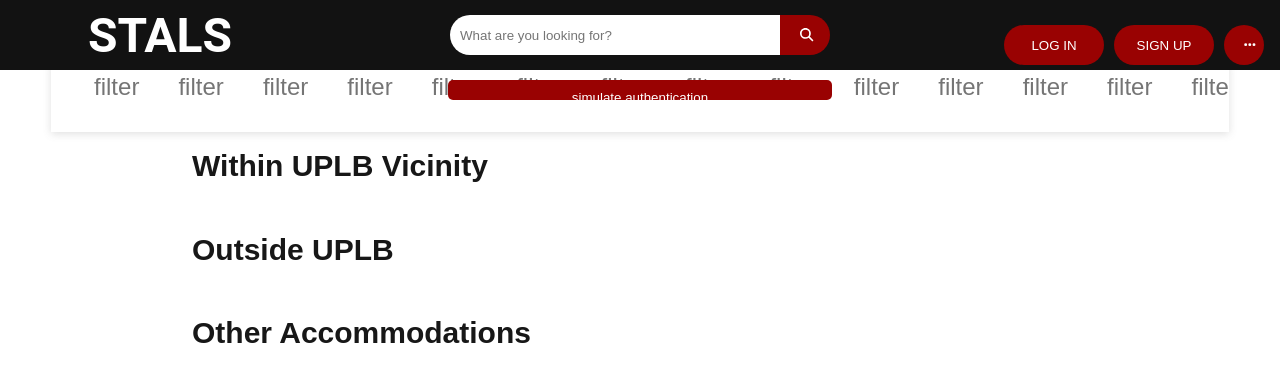
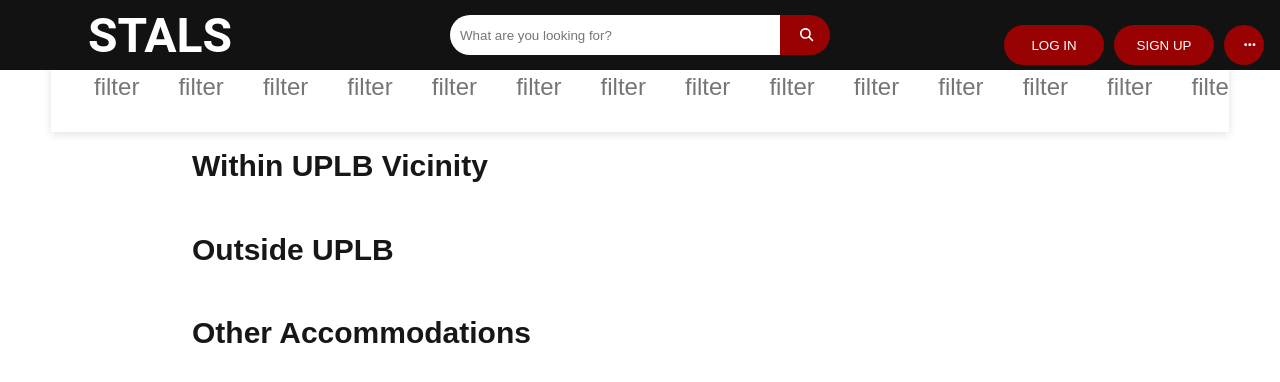
Before and after one commit to cmsc128-e4l-23/STALS, a React (Create React App) app in the folder client/stals/: page /home in a window 1280 px wide. Shown: the top 382 px of the page. Built offline with nearby package versions, Linux system fonts and the light colour scheme.

Commit message:
Implemented routing on logo and removed auth simulation button

```diff
--- a/client/stals/src/components/Header.js
+++ b/client/stals/src/components/Header.js
@@ -87,7 +87,7 @@ export default function Header() {
     <div id='header'>
 
         {/* TODO: ADD ONCLICK FUNCTION */}
-        <div id='logo'>
+        <div id='logo' onClick={() => navigate('/home')}>
             <h1>STALS</h1>
         </div>
 
@@ -117,7 +117,7 @@ export default function Header() {
             </div>
         </div>
 
-        <button onClick={handleAuth}>simulate authentication</button>
+        {/* <button onClick={handleAuth}>simulate authentication</button> */}
 
     </div>
     )
```
